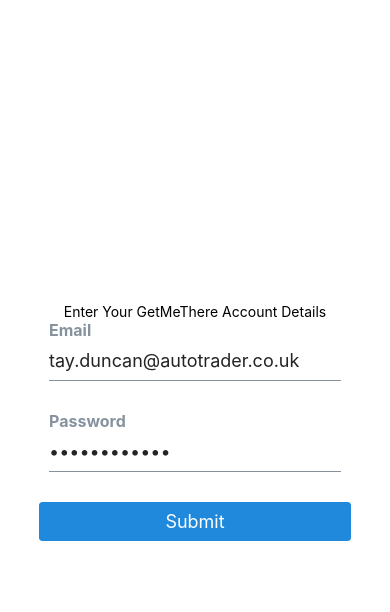
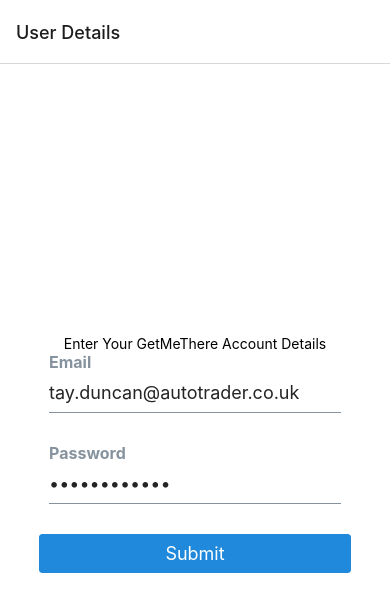
Before and after one commit to TashanDuncan/gmt-travelcards-app, a React Native app: screen / in a window 390 px wide. Shown: the top 612 px of the page. Built offline with nearby package versions, Linux system fonts and the light colour scheme.

Commit message:
add UserContext and Navagation

```diff
--- a/App.tsx
+++ b/App.tsx
@@ -1,12 +1,20 @@
-import React from "react";
-import { View } from "react-native";
+import React, { useState } from "react";
+import { NavigationContainer } from "@react-navigation/native";
+import { createNativeStackNavigator } from "@react-navigation/native-stack";
 import UserDetails from "./components/UserDetails/UserDetails";
-import styles from "./styles";
+import UserContext from "./UserContext";
+
+const Stack = createNativeStackNavigator();
 
 export default function App() {
+  const [user, setUser] = useState({});
   return (
-    <View style={styles.container}>
-      <UserDetails />
-    </View>
+    <UserContext.Provider value={{ user, setUser }}>
+      <NavigationContainer>
+        <Stack.Navigator>
+          <Stack.Screen name="User Details" component={UserDetails} />
+        </Stack.Navigator>
+      </NavigationContainer>
+    </UserContext.Provider>
   );
 }
--- /dev/null
+++ b/UserContext.tsx
@@ -0,0 +1,11 @@
+import React, { Dispatch, SetStateAction } from "react";
+import UserDetails from "./components/UserDetails/UserDetails";
+
+export interface UserDetails {
+  email: string;
+  password: string;
+}
+export default React.createContext({
+  user: {},
+  setUser(user: UserDetails) {},
+});
--- a/components/UserDetails/UserDetails.tsx
+++ b/components/UserDetails/UserDetails.tsx
@@ -1,10 +1,12 @@
-import React, { useState } from "react";
-import { Text } from "react-native";
+import React, { useContext, useState } from "react";
+import { Text, View } from "react-native";
 import { Input, Button } from "react-native-elements";
-import axios from 'axios';
+import axios from "axios";
 import styles from "../../styles";
+import UserContext from "../../UserContext";
 
 export default function UserDetails() {
+  const { user, setUser } = useContext(UserContext);
   const [isLoading, setIsLoading] = useState<boolean>(false);
   const [email, setEmail] = useState<string>("tay.duncan@autotrader.co.uk");
   const [password, setPassword] = useState<string>("fWGN@6TbnJ5$");
@@ -26,11 +28,12 @@ export default function UserDetails() {
     // TODO: Fetch info from puppeteer using email and password as params
     axios({
       method: "post",
-      url: 'https://functions-hello-world-l2q3k3zknq-ew.a.run.app',
-      data:{ email, password },
+      url: "https://functions-hello-world-l2q3k3zknq-ew.a.run.app",
+      data: { email, password },
     })
       .then((response) => {
         console.log(response.data);
+        setUser({ email, password });
         setResponse(response.data);
       })
       .catch((error) => {
@@ -42,7 +45,7 @@ export default function UserDetails() {
   };
 
   return (
-    <>
+    <View style={styles.container}>
       {isLoading ? (
         <Text>Loading...</Text>
       ) : (
@@ -73,11 +76,7 @@ export default function UserDetails() {
         </>
       )}
 
-      {!!response && (
-        <Text style={styles.response}>
-          Response: {response}
-        </Text>
-      )}
-    </>
+      {!!response && <Text style={styles.response}>Response: {response}</Text>}
+    </View>
   );
 }
--- a/package.json
+++ b/package.json
@@ -9,12 +9,16 @@
     "web": "expo start --web"
   },
   "dependencies": {
+    "@react-navigation/native": "^6.1.6",
+    "@react-navigation/native-stack": "^6.9.12",
     "axios": "^1.4.0",
     "expo": "~48.0.11",
     "expo-status-bar": "~1.4.4",
     "react": "18.2.0",
     "react-native": "0.71.7",
     "react-native-elements": "^3.4.3",
+    "react-native-safe-area-context": "4.5.0",
+    "react-native-screens": "~3.20.0",
     "typescript": "^4.9.4"
   },
   "devDependencies": {
```
Also changed, not shown: 1 other file (tests, documents, lock files or other folders).
